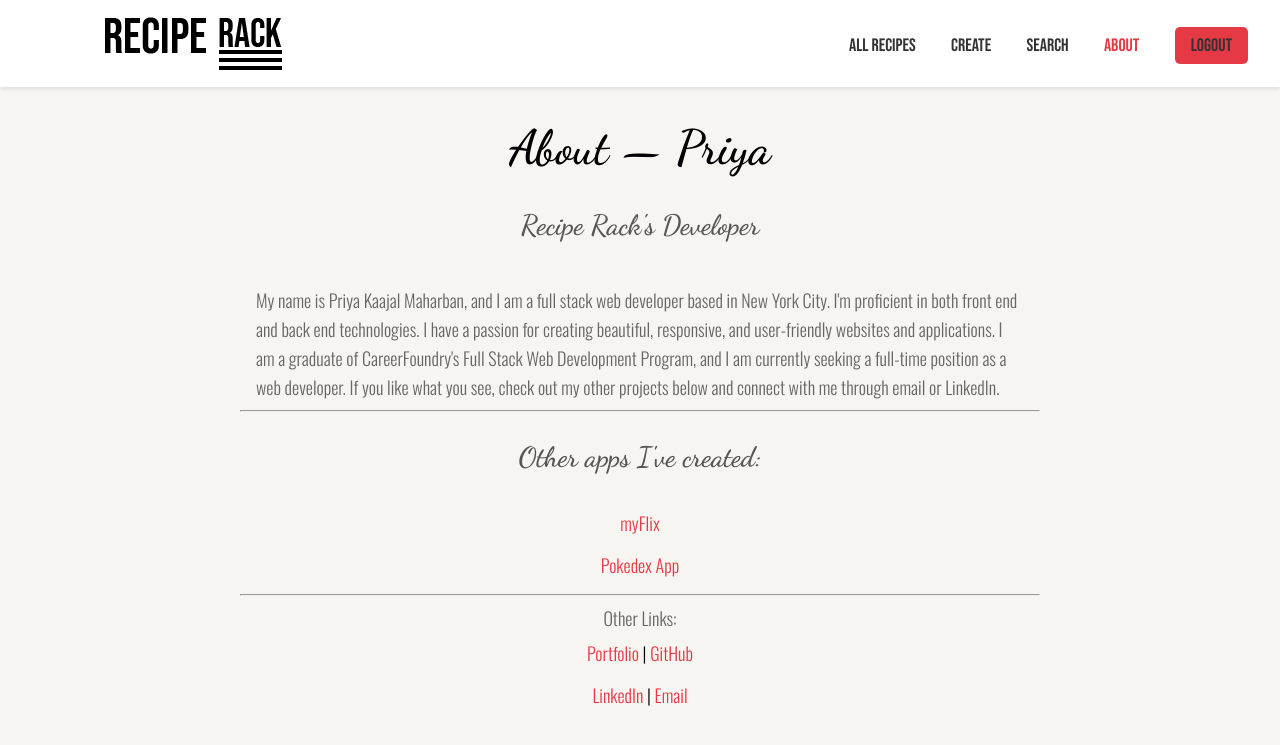
After one commit to priya-km/recipe-app, a Django app: page /about/ in a window 1280 px wide. The commit adds this page. Shown: the top 745 px of the page. Run offline with Django 4.2, Linux system fonts and the light colour scheme.

Commit message:
Added create and about pages, style changes

```diff
--- a/recipes/forms.py
+++ b/recipes/forms.py
@@ -18,3 +18,10 @@ DIFF__CHOICES = (
 class RecipeSearchForm(forms.Form):
     recipe_diff = forms.ChoiceField(choices=DIFF__CHOICES)
     chart_type = forms.ChoiceField(choices=CHART__CHOICES)
+
+class CreateRecipeForm(forms.Form):
+    name = forms.CharField(max_length=120)
+    cooking_time = forms.IntegerField(widget=forms.NumberInput(attrs={'placeholder': 'In minutes'}))
+    ingredients = forms.CharField(widget=forms.Textarea(attrs={'placeholder': 'List ingredients separated by commas'}))
+    description = forms.CharField(widget=forms.Textarea(attrs={'placeholder': 'Enter recipe description here'}))
+    pic = forms.ImageField(required=False)
--- /dev/null
+++ b/recipes/templates/recipes/about.html
@@ -0,0 +1,144 @@
+{% load static %}
+
+<!DOCTYPE html>
+<html lang="en">
+<head>
+  <meta charset="UTF-8">
+  <meta http-equiv="X-UA-Compatible" content="IE=edge">
+  <meta name="viewport" content="width=device-width, initial-scale=1.0">
+  <link rel="shortcut icon" href="{% static 'recipes/images/favicon-32x32.png' %}">
+  <link rel="stylesheet" type="text/css" href="{% static 'recipes/css/styles.css' %}">
+  <link rel="preconnect" href="https://fonts.googleapis.com">
+  <link rel="preconnect" href="https://fonts.gstatic.com" crossorigin>
+  <link href="https://fonts.googleapis.com/css2?family=Bebas+Neue&family=Dancing+Script:wght@600&family=Oswald:wght@300;700&display=swap" rel="stylesheet">
+  <title>About Priya - Recipe Rack Developer</title>
+  <style type="text/css">
+    body {
+        background-color: #F6F5F2;
+        font-family: 'Oswald', sans-serif;
+        padding: 0;
+        margin: 0;
+    }
+    h2, h3 {
+        text-align: center;
+        font-family: 'Dancing Script', cursive;
+    }
+    h2 {
+        font-size: 2.5rem; /* 40px */
+        color: #333;
+    }
+    h3 {
+        font-size: 1.75rem; /* 28px */
+        color: #555;
+    }
+    p {
+        font-size: 1.125rem; /* 18px */
+        line-height: 1.6;
+        color: #666;
+        max-width: 800px;
+        margin: auto; /* Center the paragraph */
+        padding: 0 1rem;
+    }
+    .nav-bar {
+        background: #fff;
+        box-shadow: 0 2px 4px rgba(0, 0, 0, 0.1);
+        display: flex;
+        align-items: center;
+        justify-content: space-between;
+        padding: 0.5rem 1rem;
+    }
+    .nav-item a {
+        font-family: 'Bebas Neue', cursive;
+        font-size: 1.125rem;
+        color: #333;
+        text-decoration: none;
+        margin: 0 1rem;
+        transition: color 0.3s ease;
+    }
+    .nav-item a:hover, .nav-item a.active {
+        color: #e63946;
+    }
+    .logout_btn, .back_btn, .email-link {
+        font-size: 1rem; /* 16px */
+        background-color: #e63946;
+        border: none;
+        padding: 0.5rem 1rem;
+        color: white;
+        text-decoration: none;
+        border-radius: 5px;
+        transition: background-color 0.3s ease;
+    }
+    .logout_btn:hover, .back_btn:hover, .email-link:hover {
+        background-color: #d62828;
+    }
+    section {
+    padding: 2rem 1rem; /* Add horizontal padding */
+    max-width: 800px;
+    margin: auto; /* Center the section */
+    }
+    ul {
+        padding: 0;
+        list-style-type: none;
+        margin: 0; /* Reset default margin */
+        text-align: center;
+    }
+    ul li {
+        padding: 0.5rem 0;
+    }
+    ul li a {
+        color: #e63946;
+        text-decoration: none;
+        transition: color 0.3s ease;
+    }
+    ul li a:hover {
+        color: #d62828;
+    }
+
+    li {
+        font-size: 18px;
+    }
+
+  </style>
+</head>
+
+<body>
+  <!-- NAVIGATION -->
+  <div class="nav-bar">
+    <a href="{% url 'recipes:list' %}">
+      <img id="logo" src="{% static 'recipes/images/logo.png' %}" width="150px">
+    </a>
+    <div class="nav-item">
+        <a href="{% url 'recipes:list' %}">All Recipes</a>
+        <a href="{% url 'recipes:create' %}">Create</a>
+        <a href="{% url 'recipes:search' %}">Search</a>
+        <a href="{% url 'recipes:about' %}" class="active">About</a>
+        <a href="{% url 'logout' %}" class="logout_btn">Logout</a>
+    </div>
+  </div>
+
+  <h1 style="text-align: center; font-family: 'Dancing Script', cursive; font-size: 3rem;">About — Priya </h1>
+  <h3>Recipe Rack's Developer</h3>
+  <section style="padding: 1em; max-width: 800px; margin: auto;">
+    <p>
+      My name is Priya Kaajal Maharban, and I am a full stack web developer based in New York City. I'm proficient in both front end and back end technologies.
+      I have a passion for creating beautiful, responsive, and user-friendly websites and applications.
+      I am a graduate of CareerFoundry's Full Stack Web Development Program, and I am currently seeking a full-time position as a web developer.
+      If you like what you see, check out my other projects below and connect with me through email or LinkedIn.
+    </p>
+    <hr>
+    <h3>
+      Other apps I've created:
+    </h3>
+    <ul>
+      <li><a href="https://myflixpkm.netlify.app/">myFlix</a></li>
+      <li><a href="https://priya-km.github.io/pokedex-app/">Pokedex App</a></li>
+    </ul>
+    <hr>
+    <p style="text-align: center">Other Links: </p>
+    <ul>
+      <li><a href="https://priya-km.github.io/portfolio">Portfolio</a> | <a href="https://github.com/priya-km">GitHub</a></li>
+      <li><a href="https://www.linkedin.com/in/priyamaharban/">LinkedIn</a> | <a href="mailto:priyamaharban@gmail.com">Email</a></li>
+    </ul>
+  </section>
+</body>
+</html>
--- a/recipes/urls.py
+++ b/recipes/urls.py
@@ -1,8 +1,6 @@
 from django.urls import path
 from .views import home
-from .views import RecipeListView
-from .views import RecipeDetailView
-from .views import records
+from .views import RecipeListView, RecipeDetailView, about_view, create_view, records
 
 app_name = 'recipes'
 
@@ -11,4 +9,6 @@ urlpatterns = [
     path('list/', RecipeListView.as_view(), name='list'),
     path('list/<pk>', RecipeDetailView.as_view(), name='detail'),
     path('search/', records, name='search'),
+    path('about/', about_view, name='about'),
+    path('create/', create_view, name='create'),
 ]
--- a/recipes/views.py
+++ b/recipes/views.py
@@ -1,8 +1,9 @@
-from django.shortcuts import render
+from django.shortcuts import render, redirect
 from django.views.generic import ListView, DetailView
+from django.urls import reverse
 from .models import Recipe
 from django.contrib.auth.mixins import LoginRequiredMixin # protecting this view requiring the user to login to view it
-from .forms import RecipeSearchForm
+from .forms import RecipeSearchForm, CreateRecipeForm
 import pandas as pd
 from .utils import get_recipename_from_id, get_chart
 from django.contrib.auth.decorators import login_required
@@ -18,6 +19,39 @@ class RecipeDetailView(LoginRequiredMixin, DetailView): #Loginreq here to protec
 
 def home(request):
     return render(request, 'recipes/recipes_home.html')
+
+def about_view(request):
+    return render(request, 'recipes/about.html')
+
+@login_required
+def create_view(request):
+    create_form = CreateRecipeForm(request.POST or None, request.FILES or None)
+
+    if request.method == 'POST' and create_form.is_valid():
+        name = create_form.cleaned_data.get('name')
+        cooking_time = create_form.cleaned_data.get('cooking_time')
+        ingredients = create_form.cleaned_data.get('ingredients')
+        pic = create_form.cleaned_data.get('pic')  # Retrieve the uploaded image
+        description = create_form.cleaned_data.get('description')
+
+        recipe = Recipe.objects.create(
+            name=name,
+            cooking_time=cooking_time,
+            ingredients=ingredients,
+            description=description,
+            pic=pic  # Save the image to the recipe
+
+        )
+
+        return redirect(recipe.get_absolute_url())  # Redirect after saving
+
+    context = {
+        'create_form': create_form,
+    }
+
+    return render(request, 'recipes/create.html', context)
+
+
 
 #define function based view - records()
 @login_required
```
Also changed, not shown: recipe_project/settings.py (+3 -6 lines), recipes/static/recipes/css/styles.css (+90 -39 lines), recipes/templates/recipes/create.html (added, +109 -0 lines), recipes/templates/recipes/detail.html (+36 -23 lines), recipes/templates/recipes/main.html (+38 -13 lines), recipes/templates/recipes/search.html (+43 -5 lines), media/recipes/coffee.jpg (added), media/recipes/eggs.jpg (added), media/recipes/matcha.jpg (added), 1 other file.
